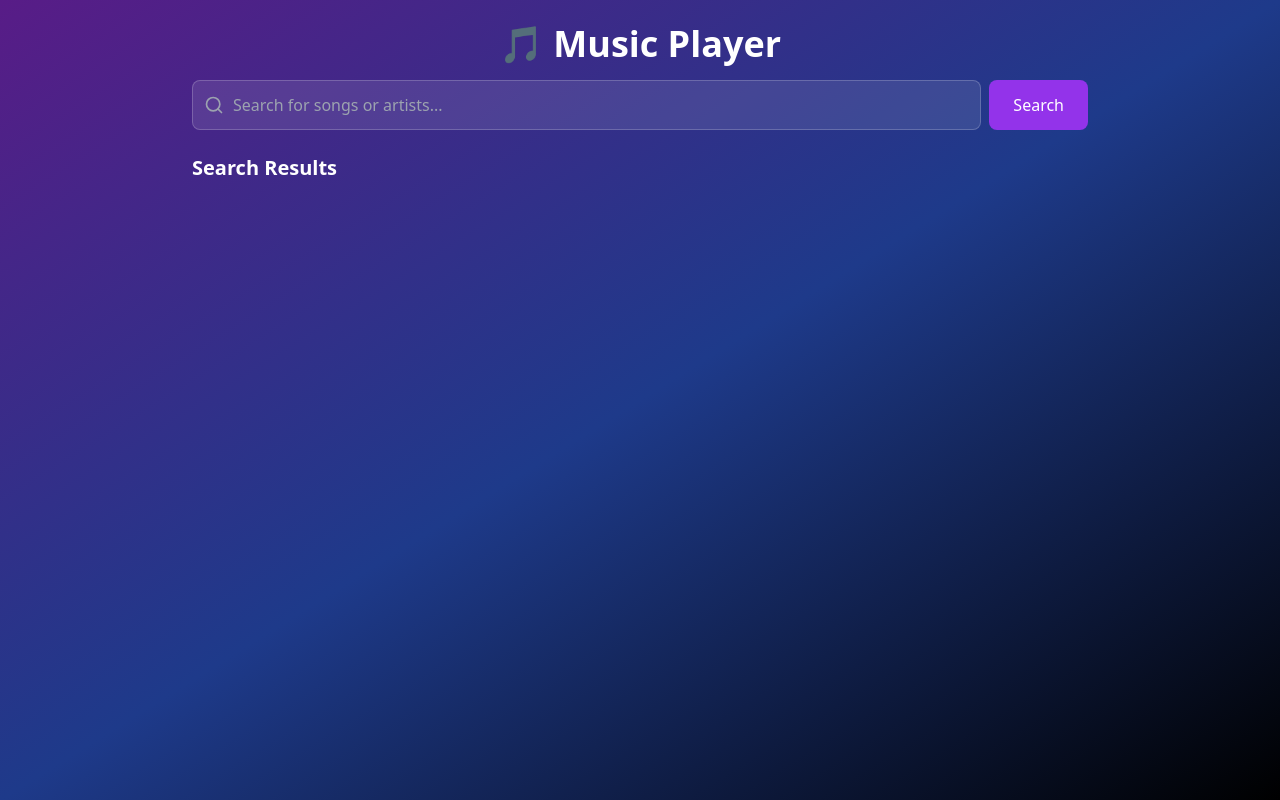
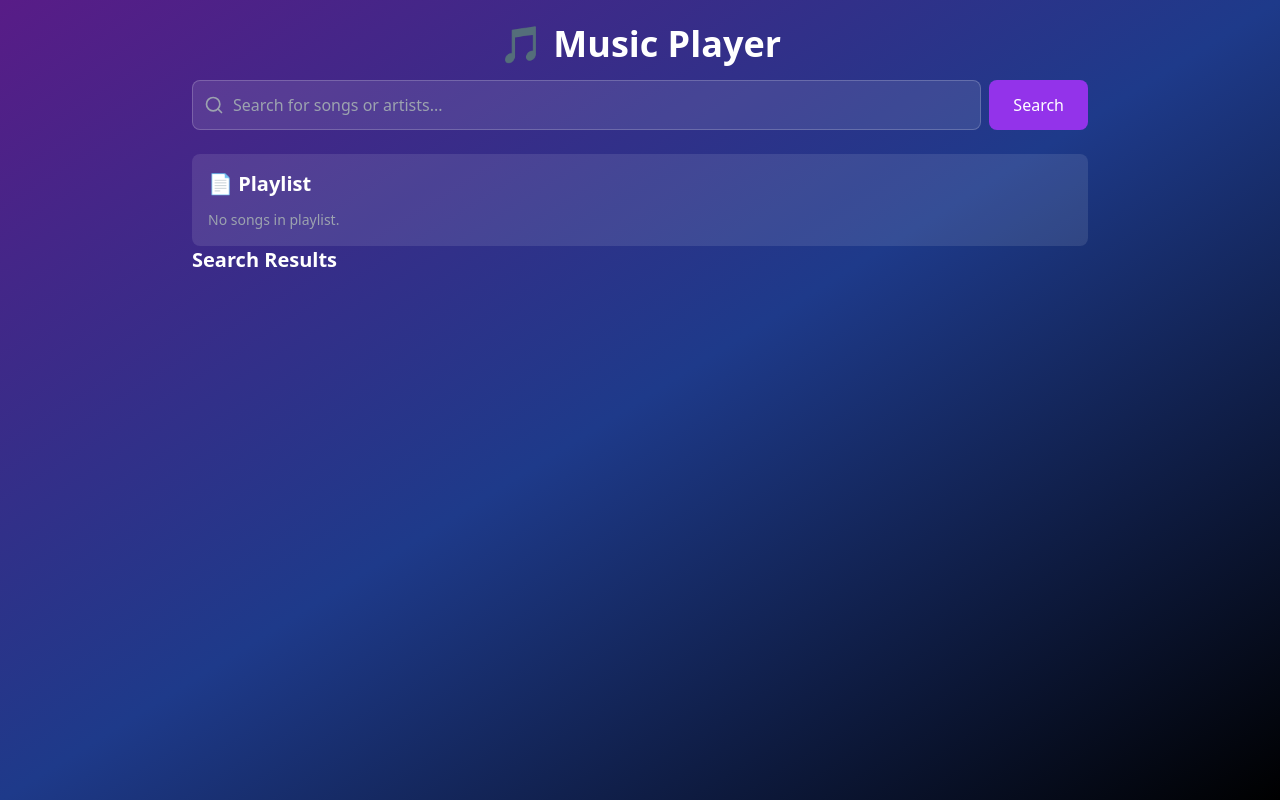
Before and after one commit to what2dohuh/muyt, a React (Vite) app in the folder client/: page / in a window 1280 px wide. Built offline with nearby package versions, Linux system fonts and the light colour scheme.

Commit message:
added playedito to modidy playlist

```diff
--- /dev/null
+++ b/client/src/components/PlaylsitEditor.jsx
@@ -0,0 +1,42 @@
+import { Trash2, ArrowUp, ArrowDown, Play } from "lucide-react";
+
+export default function PlaylistEditor({ playlist, currentIndex, playFromPlaylist, deleteFromPlaylist, moveUp, moveDown }) {
+  return (
+    <div className="bg-white/10 p-4 rounded-lg mt-6">
+      <h2 className="text-xl font-semibold mb-3">📄 Playlist</h2>
+
+      {playlist.length === 0 && (
+        <p className="text-gray-400 text-sm">No songs in playlist.</p>
+      )}
+
+      {playlist.map((song, index) => (
+        <div
+          key={song.videoId}
+          className={`flex items-center justify-between p-3 mb-2 rounded ${
+            currentIndex === index ? "bg-purple-600/40" : "bg-white/5"
+          }`}
+        >
+          <div>
+            <p className="font-medium">{song.title}</p>
+            <p className="text-gray-400 text-xs">{song.artists?.join(", ")}</p>
+          </div>
+
+          <div className="flex items-center gap-2">
+            <button onClick={() => playFromPlaylist(index)}>
+              <Play size={18} className="text-green-400" />
+            </button>
+            <button onClick={() => moveUp(index)}>
+              <ArrowUp size={18} className="text-blue-300" />
+            </button>
+            <button onClick={() => moveDown(index)}>
+              <ArrowDown size={18} className="text-blue-300" />
+            </button>
+            <button onClick={() => deleteFromPlaylist(index)}>
+              <Trash2 size={18} className="text-red-400" />
+            </button>
+          </div>
+        </div>
+      ))}
+    </div>
+  );
+}
--- a/client/src/pages/MusicPlayer.jsx
+++ b/client/src/pages/MusicPlayer.jsx
@@ -7,6 +7,7 @@ import ErrorBox from "../components/ErrorBox";
 
 import { useAudioPlayer } from "../hooks/useAudioPlayer";
 
+import PlaylistEditor from "../components/PlaylsitEditor.jsx"
 const API_URL = "http://35.226.13.70/api";
 
 export default function MusicPlayer() {
@@ -67,6 +68,47 @@ export default function MusicPlayer() {
   }
 };
 
+  // DELETE FROM PLAYLIST
+const deleteFromPlaylist = (index) => {
+  setPlaylist((prev) => prev.filter((_, i) => i !== index));
+
+  // Fix currently playing index system
+  if (index === currentIndex) {
+    setCurrentIndex(null);
+    setCurrentSong(null);
+    audioRef.current.pause();
+  } else if (index < currentIndex) {
+    setCurrentIndex((prev) => prev - 1);
+  }
+};
+
+// MOVE SONG UP
+const moveUp = (index) => {
+  if (index === 0) return;
+  setPlaylist((prev) => {
+    const copy = [...prev];
+    [copy[index - 1], copy[index]] = [copy[index], copy[index - 1]];
+    return copy;
+  });
+
+  if (index === currentIndex) {
+    setCurrentIndex(index - 1);
+  }
+};
+
+// MOVE SONG DOWN
+const moveDown = (index) => {
+  if (index === playlist.length - 1) return;
+  setPlaylist((prev) => {
+    const copy = [...prev];
+    [copy[index], copy[index + 1]] = [copy[index + 1], copy[index]];
+    return copy;
+  });
+
+  if (index === currentIndex) {
+    setCurrentIndex(index + 1);
+  }
+};
   // Initialize audio hook AFTER defining playNext
   const {
     audioRef,
@@ -146,7 +188,14 @@ export default function MusicPlayer() {
         />
 
         {error && <ErrorBox message={error} />}
-
+<PlaylistEditor
+  playlist={playlist}
+  currentIndex={currentIndex}
+  playFromPlaylist={playFromPlaylist}
+  deleteFromPlaylist={deleteFromPlaylist}
+  moveUp={moveUp}
+  moveDown={moveDown}
+/>
         <SearchResults
           results={results}
           currentSong={currentSong}
@@ -154,6 +203,7 @@ export default function MusicPlayer() {
           onSelect={handleSelectSong}
           addToPlaylist={addToPlaylist}
         />
+
 
         {currentSong && (
           <Player
```
